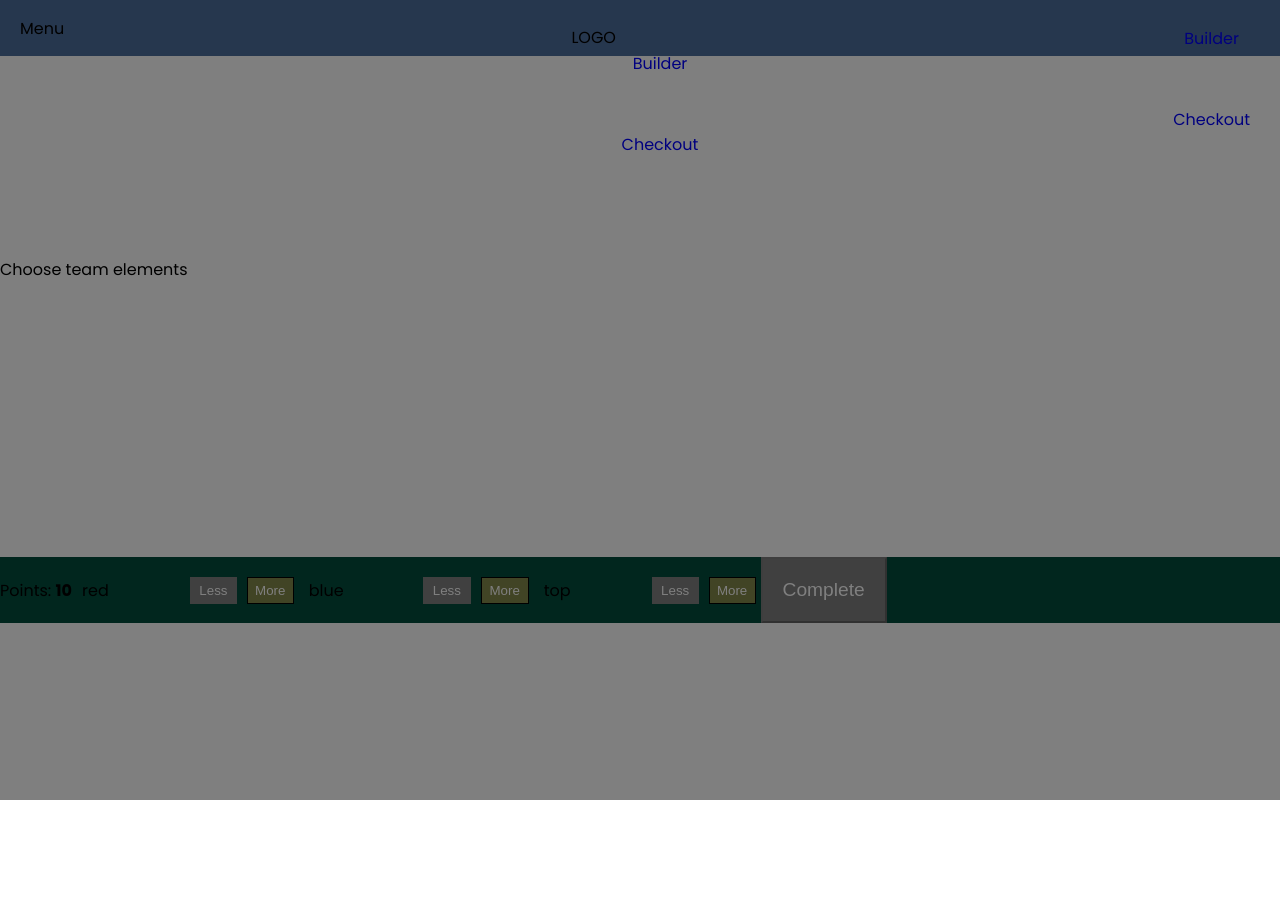
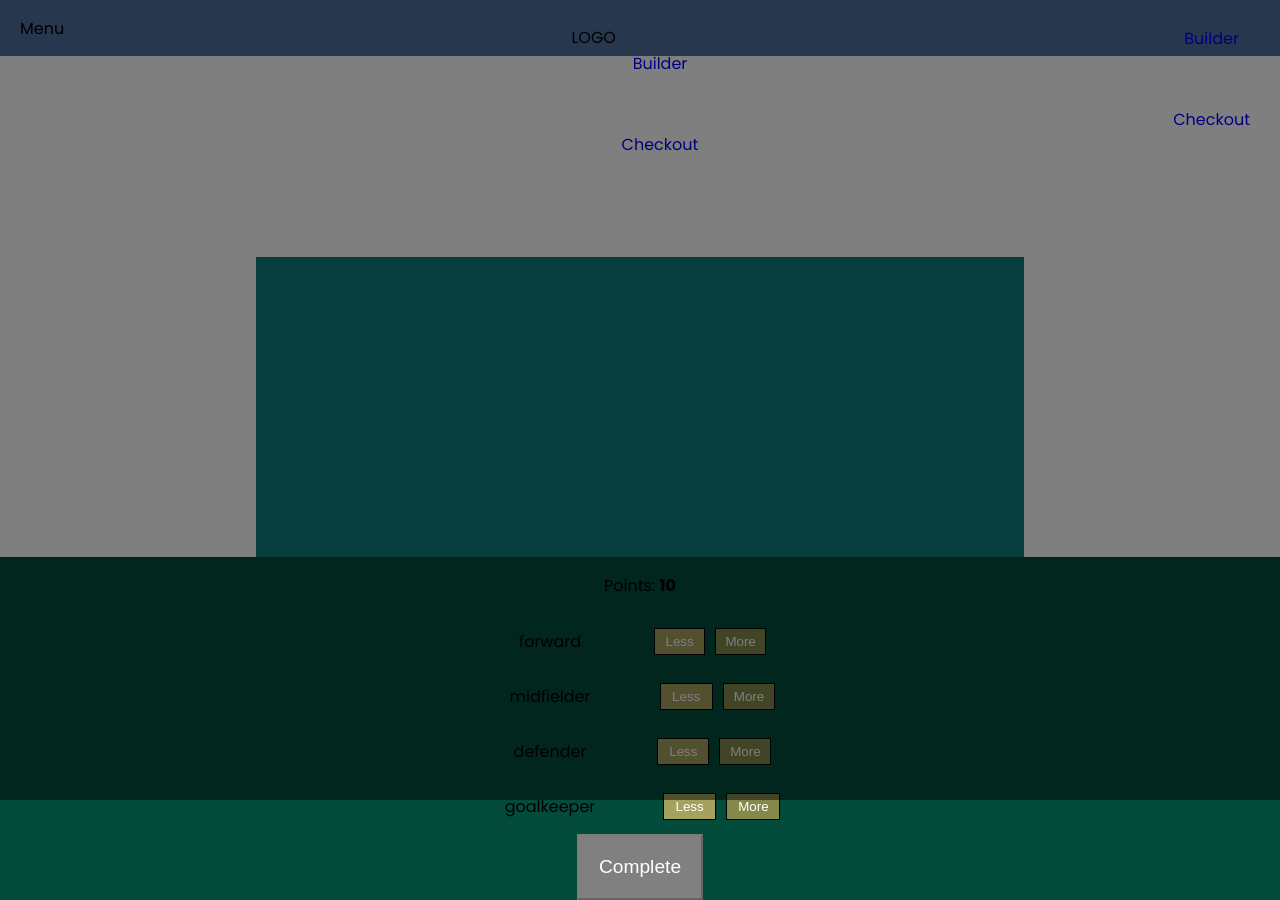
Before and after one commit to ruuuh20/team-builder, a React (Create React App) app: page / in a window 1280 px wide. Before the commit the page ends 800 px from the top, so only its background shows below. Built offline with nearby package versions, Linux system fonts and the light colour scheme.

Commit message:
change to positions on field

```diff
--- a/src/components/Layout/Layout.js
+++ b/src/components/Layout/Layout.js
@@ -28,8 +28,8 @@ class Layout extends Component  {
     <Sidebar open={this.state.showSidebar} closed={this.closeSidebar}/>
     <main className="content">
       {this.props.children}
-      </main>
-      </Aux>
+    </main>
+    </Aux>
   )}
 }
 
--- a/src/components/Team/BuildControls/BuildControls.css
+++ b/src/components/Team/BuildControls/BuildControls.css
@@ -2,6 +2,7 @@
   width: 100%;
   background-color: #034C3C;
   display: flex;
+  flex-flow: column;
   align-items: center;
   margin: auto;
   /* padding: 10px 0; */
--- a/src/components/Team/BuildControls/BuildControls.js
+++ b/src/components/Team/BuildControls/BuildControls.js
@@ -2,22 +2,23 @@ import React from 'react';
 import './BuildControls.css';
 import BuildControl from './BuildControl/BuildControl'
 
-const controls = [
-  { label: 'red', type: 'red' },
-  { label: 'blue', type: 'blue' },
-  { label: 'top', type: 'top' },
+const positions = [
+  { label: 'forward', type: 'forward' },
+  { label: 'midfielder', type: 'midfielder' },
+  { label: 'defender', type: 'defender' },
+  { label: 'goalkeeper', type: 'goalkeeper' },
 
 ]
 
 const BuildControls = (props) => (
   <div className="buildcontrols">
   <p>Points: <strong>{props.points}</strong></p>
-    {controls.map(control => (
-      <BuildControl key={control.label}
-                    label={control.label}
-                    added={() => props.elementAdded(control.type)}
-                    removed={() => props.elementRemoved(control.type)}
-                    disabled={props.disabled[control.type]}
+    {positions.map(position => (
+      <BuildControl key={position.label}
+                    label={position.label}
+                    added={() => props.elementAdded(position.type)}
+                    removed={() => props.elementRemoved(position.type)}
+                    disabled={props.disabled[position.type]}
 
                      />
     ))}
--- a/src/components/Team/Team.js
+++ b/src/components/Team/Team.js
@@ -17,10 +17,9 @@ const Team = (props) => {
       transformedElements = <p>Choose team elements</p>
     }
   return (
-    <div className="burger">
-
+    <div className="team">
+      <TeamElement type="field" />
       {transformedElements}
-
     </div>
   );
 }
--- a/src/components/Team/TeamElements/TeamElement.css
+++ b/src/components/Team/TeamElements/TeamElement.css
@@ -1,4 +1,4 @@
-.bottom {
+.midfielder {
   height: 13%;
   width: 80%;
   background: linear-gradient(#0E7C7B, #22E0B4 );
@@ -7,7 +7,7 @@
   margin: 2% auto;
 }
 
-.top {
+.forward {
   height: 20%;
   width: 80%;
   background: linear-gradient(#0E7C7B, #22E0B4 );
@@ -32,3 +32,10 @@
   background-color: #93032E;
   margin: 2% auto;
 }
+
+.field {
+  width: 60%;
+  height: 100%;
+  background-color: #0E7C7B;
+  margin: auto;
+}
--- a/src/components/Team/TeamElements/TeamElement.js
+++ b/src/components/Team/TeamElements/TeamElement.js
@@ -7,19 +7,22 @@ class TeamElement extends Component  {
       let element = null;
 
       switch (this.props.type) {
-        case ('bottom'):
-          element = <div className='bottom'></div>;
+        case ('forward'):
+          element = <div className='forward'></div>;
           break;
-        case ('top'):
+        case ('midfielder'):
           element = (
-            <div className='top'></div>
+            <div className='midfielder'></div>
           )
           break;
-        case ('blue'):
-          element = <div className="blue"></div>;
+        case ('defender'):
+          element = <div className="defender"></div>;
           break;
-        case ('red'):
-          element = <div className="red"></div>
+        case ('goalkeeper'):
+          element = <div className="goalkeeper"></div>
+          break;
+        case ('field'):
+          element = <div className="field"></div>
           break;
         default:
           element = null
```
